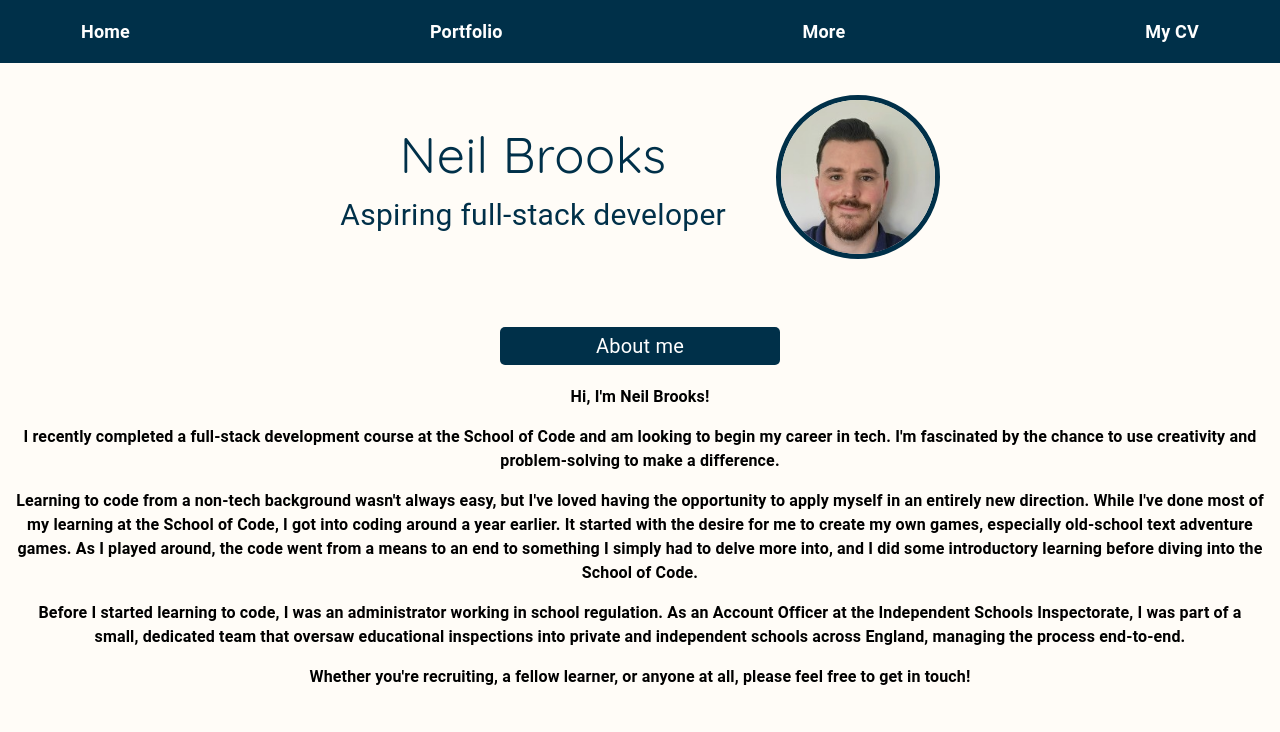
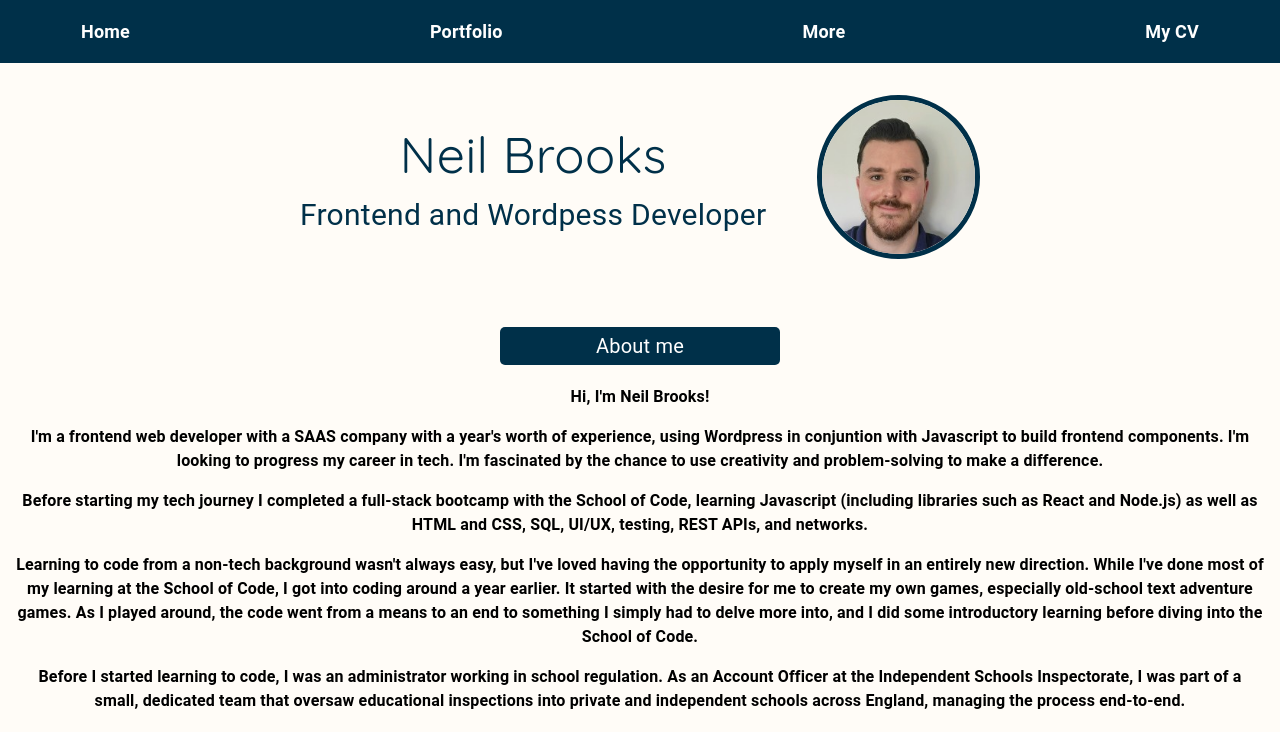
Before and after one commit to NeilBr87/Portfolio-page, a React (Create React App) app: page / in a window 1280 px wide. Shown: the top 732 px of the page. Built offline with nearby package versions, Linux system fonts and the light colour scheme.

Commit message:
QUick changes

```diff
--- a/src/Components/AboutMe/index.js
+++ b/src/Components/AboutMe/index.js
@@ -27,7 +27,8 @@ export default function AboutMe(props) {
                 <Typography sx={{fontSize: isMobile? '16px' : '20px', color: 'white', padding: '4px'}} className="heading1">About me</Typography>
             </Box>
             <Typography sx={{fontWeight: isMobile? '500' : 'bold', pb: isMobile? '7px' : '16px', fontSize: isMobile? '0.7rem': '1rem', textAlign: isMobile? 'center' : 'center'}} className="aboutText">Hi, I'm Neil Brooks!</Typography>
-            <Typography sx={{fontWeight: isMobile? '500' : 'bold', pb: isMobile? '7px' : '16px', fontSize: isMobile? '0.7rem': '1rem', textAlign: isMobile? 'center' : 'center'}} className="aboutText">I recently completed a full-stack development course at the School of Code and am looking to begin my career in tech. I'm fascinated by the chance to use creativity and problem-solving to make a difference.</Typography>
+            <Typography sx={{fontWeight: isMobile? '500' : 'bold', pb: isMobile? '7px' : '16px', fontSize: isMobile? '0.7rem': '1rem', textAlign: isMobile? 'center' : 'center'}} className="aboutText">I'm a frontend web developer with a SAAS company with a year's worth of experience, using Wordpress in conjuntion with Javascript to build frontend components. I'm looking to progress my career in tech. I'm fascinated by the chance to use creativity and problem-solving to make a difference.</Typography>
+            <Typography sx={{fontWeight: isMobile? '500' : 'bold', pb: isMobile? '7px' : '16px', fontSize: isMobile? '0.7rem': '1rem', textAlign: isMobile? 'center' : 'center'}} className="aboutText">Before starting my tech journey I completed a full-stack bootcamp with the School of Code, learning Javascript (including libraries such as React and Node.js) as well as HTML and CSS, SQL, UI/UX, testing, REST APIs, and networks.</Typography>
             <Typography sx={{fontWeight: isMobile? '500' : 'bold', pb: isMobile? '7px' : '16px', fontSize: isMobile? '0.7rem': '1rem', textAlign: isMobile? 'center' : 'center'}} className="aboutText">Learning to code from a non-tech background wasn't always easy, but I've loved having the opportunity to apply myself in an entirely new direction. While I've done most of my learning at the School of Code, I got into coding around a year earlier. It started with the desire for me to create my own games, especially old-school text adventure games. As I played around, the code went from a means to an end to something I simply had to delve more into, and I did some introductory learning before diving into the School of Code. </Typography>
             <Typography sx={{fontWeight: isMobile? '500' : 'bold', pb: isMobile? '7px' : '16px', fontSize: isMobile? '0.7rem': '1rem', textAlign: isMobile? 'center' : 'center'}} className="aboutText">Before I started learning to code, I was an administrator working in school regulation. As an Account Officer at the Independent Schools Inspectorate, I was part of a small, dedicated team that oversaw educational inspections into private and independent schools across England, managing the process end-to-end. </Typography>
             <Typography sx={{fontWeight: isMobile? '500' : 'bold', pb: isMobile? '7px' : '16px', fontSize: isMobile? '0.7rem': '1rem', textAlign: isMobile? 'center' : 'center', mb: isMobile? '20px' : '40px'}} className="aboutText">Whether you're recruiting, a fellow learner, or anyone at all, please feel free to get in touch!</Typography>
--- a/src/Components/Portfolio/index.js
+++ b/src/Components/Portfolio/index.js
@@ -17,7 +17,7 @@ export default function Portfolio() {
             <Navbar />
             <Typography className="techStack" sx={{fontWeight: 'bold', textAlign: 'center', fontSize: isMobile? '18px' : '25px', mt: isMobile? '6%' : "1.2%"}}>Thanks for checking out my portfolio!</Typography>
 
-                <Box className="techStack" sx={{backgroundColor: 'white', width: isMobile ? '280px' : '600px', margin: '0 auto', padding: '20px', mt: '20px', boxShadow: '0px 3px 5px rgba(0.5, 0.5, 0.7, 0.7)', borderRadius: '10px'}}>
+                <Box className="techStack" sx={{backgroundColor: 'white', width: isMobile ? '280px' : '640px', margin: '0 auto', padding: '20px', mt: '20px', boxShadow: '0px 3px 5px rgba(0.5, 0.5, 0.7, 0.7)', borderRadius: '10px'}}>
                     <Typography sx={{mt: isMobile? '-3.6%': '0.1%', mb: '10px', textAlign: 'center', fontWeight: 'bold'}} >Tech stack I'm familiar with</Typography>
                     <Box sx={{display: 'flex', flexDirection: 'row', justifyContent: 'center', alignItems: 'center', gap: isMobile? '2px' : '20px'}}>
                     <img src="https://upload.wikimedia.org/wikipedia/commons/thumb/6/61/HTML5_logo_and_wordmark.svg/640px-HTML5_logo_and_wordmark.svg.png" alt="html logo" style={{width: isMobile? '30px' : '50px', height: isMobile? '30px' : '50px'}}/>
@@ -29,7 +29,7 @@ export default function Portfolio() {
                     <img src="https://miro.medium.com/v2/resize:fit:600/1*i37IyHf6vnhqWIA9osxU3w.png" alt="jest logo" style={{width: isMobile? '30px' : '50px', height: isMobile? '30px' : '50px'}}/>
                     <img src="https://playwright.dev/img/playwright-logo.svg" alt="playwrite logo" style={{width: isMobile? '30px' : '50px', height: isMobile? '30px' : '50px'}}/>
                     <img src="https://upload.wikimedia.org/wikipedia/commons/thumb/3/33/Figma-logo.svg/1667px-Figma-logo.svg.png" alt="figma logo" style={{width: isMobile? '30px' : '50px', height: isMobile? '30px' : '50px'}}/>
-
+                    <img src="https://encrypted-tbn0.gstatic.com/images?q=tbn:ANd9GcRVhNUS5emquOnd63nSxHHhN3Ow_16X_rdokA&s" alt="wpEngine" style={{width: isMobile? '30px' : '50px', height: isMobile? '30px' : '50px'}}/>
                     </Box>
 
                 </Box>
--- a/src/Components/Topbar/index.js
+++ b/src/Components/Topbar/index.js
@@ -28,7 +28,7 @@ export default function Topbar() {
             pb: '28px',}} className="topbar">
             <Box className="topbartext">
                 <Typography sx={{fontSize: isMobile? '36px' : '50px', fontweight: '900'}} id="heading1">Neil Brooks</Typography>
-                <Typography sx={{fontSize: isMobile? '20px' : '30px', fontweight: 'bold'}} className="heading2">Aspiring full-stack developer</Typography>
+                <Typography sx={{fontSize: isMobile? '20px' : '30px', fontweight: 'bold'}} className="heading2">Frontend and Wordpess Developer</Typography>
             </Box>
             <img style={{width: isMobile? '36%' : '12%',
             borderRadius: '50%',
```
